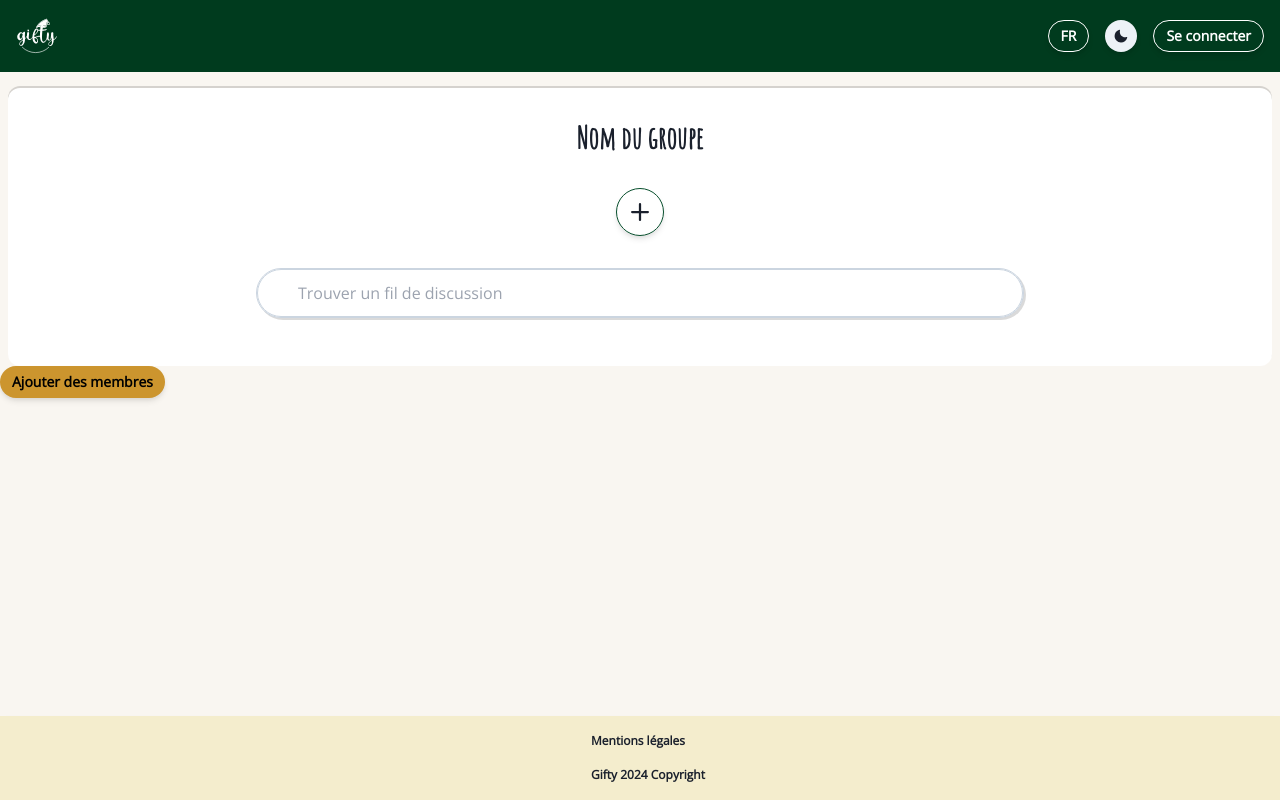
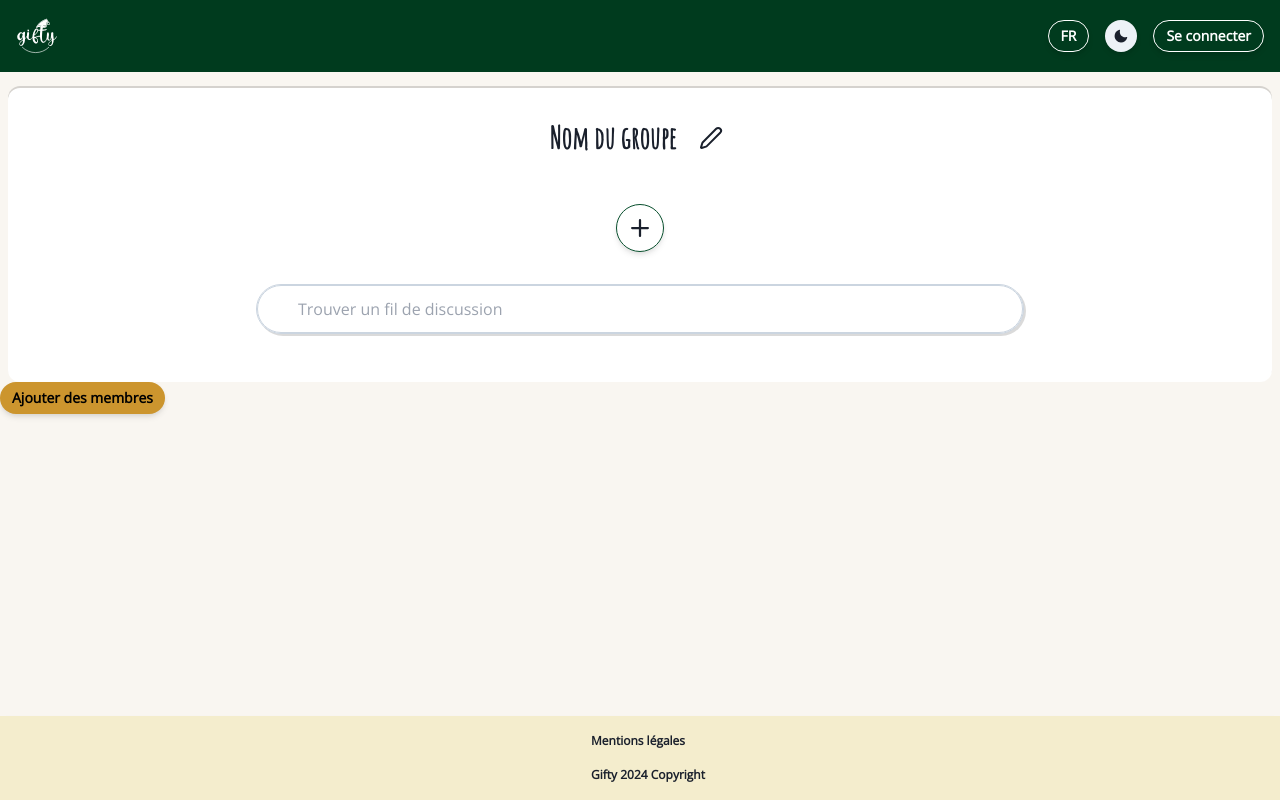
Before and after one commit to WildCodeSchool/2023-11-wns-bleu-g2-christmas-gifts-planner, a Next.js app in the folder frontend/: page /group/1 in a window 1280 px wide. Built offline with nearby package versions, Linux system fonts and the light colour scheme.

Commit message:
a user can update the group name

```diff
--- a/frontend/src/graphql/generated/schema.ts
+++ b/frontend/src/graphql/generated/schema.ts
@@ -206,6 +206,14 @@ export type CreateGroupMutationVariables = Exact<{
 
 export type CreateGroupMutation = { __typename?: 'Mutation', createGroup: { __typename?: 'Group', id: number, name: string, owner: { __typename?: 'User', id: string, lastName?: string | null, firstName?: string | null, email: string }, members: Array<{ __typename?: 'User', email: string, firstName?: string | null, id: string, lastName?: string | null }> } };
 
+export type ChangeGroupNameMutationVariables = Exact<{
+  data: UpdateGroupNameInputType;
+  groupId: Scalars['Int'];
+}>;
+
+
+export type ChangeGroupNameMutation = { __typename?: 'Mutation', changeGroupName: { __typename?: 'Group', id: number, name: string } };
+
 export type GroupByIdQueryVariables = Exact<{
   groupId: Scalars['Int'];
 }>;
@@ -325,6 +333,41 @@ export function useCreateGroupMutation(baseOptions?: Apollo.MutationHookOptions<
 export type CreateGroupMutationHookResult = ReturnType<typeof useCreateGroupMutation>;
 export type CreateGroupMutationResult = Apollo.MutationResult<CreateGroupMutation>;
 export type CreateGroupMutationOptions = Apollo.BaseMutationOptions<CreateGroupMutation, CreateGroupMutationVariables>;
+export const ChangeGroupNameDocument = gql`
+    mutation ChangeGroupName($data: UpdateGroupNameInputType!, $groupId: Int!) {
+  changeGroupName(data: $data, groupId: $groupId) {
+    id
+    name
+  }
+}
+    `;
+export type ChangeGroupNameMutationFn = Apollo.MutationFunction<ChangeGroupNameMutation, ChangeGroupNameMutationVariables>;
+
+/**
+ * __useChangeGroupNameMutation__
+ *
+ * To run a mutation, you first call `useChangeGroupNameMutation` within a React component and pass it any options that fit your needs.
+ * When your component renders, `useChangeGroupNameMutation` returns a tuple that includes:
+ * - A mutate function that you can call at any time to execute the mutation
+ * - An object with fields that represent the current status of the mutation's execution
+ *
+ * @param baseOptions options that will be passed into the mutation, supported options are listed on: https://www.apollographql.com/docs/react/api/react-hooks/#options-2;
+ *
+ * @example
+ * const [changeGroupNameMutation, { data, loading, error }] = useChangeGroupNameMutation({
+ *   variables: {
+ *      data: // value for 'data'
+ *      groupId: // value for 'groupId'
+ *   },
+ * });
+ */
+export function useChangeGroupNameMutation(baseOptions?: Apollo.MutationHookOptions<ChangeGroupNameMutation, ChangeGroupNameMutationVariables>) {
+        const options = {...defaultOptions, ...baseOptions}
+        return Apollo.useMutation<ChangeGroupNameMutation, ChangeGroupNameMutationVariables>(ChangeGroupNameDocument, options);
+      }
+export type ChangeGroupNameMutationHookResult = ReturnType<typeof useChangeGroupNameMutation>;
+export type ChangeGroupNameMutationResult = Apollo.MutationResult<ChangeGroupNameMutation>;
+export type ChangeGroupNameMutationOptions = Apollo.BaseMutationOptions<ChangeGroupNameMutation, ChangeGroupNameMutationVariables>;
 export const GroupByIdDocument = gql`
     query GroupById($groupId: Int!) {
   groupById(groupId: $groupId) {
--- /dev/null
+++ b/frontend/src/graphql/group/mutation/UpdateGroupName.gql
@@ -0,0 +1,6 @@
+mutation ChangeGroupName($data: UpdateGroupNameInputType!, $groupId: Int!) {
+  changeGroupName(data: $data, groupId: $groupId) {
+    id
+    name
+  }
+}
--- a/frontend/src/pages/group/[id].tsx
+++ b/frontend/src/pages/group/[id].tsx
@@ -1,5 +1,8 @@
 import AddMembersModal from "@/components/group/AddMembersModal";
-import { useGroupByIdQuery } from "@/graphql/generated/schema";
+import {
+  useChangeGroupNameMutation,
+  useGroupByIdQuery,
+} from "@/graphql/generated/schema";
 import { useRouter } from "next/router";
 import React, { useState } from "react";
 import {
@@ -15,7 +18,7 @@ import {
   Stack,
   Text,
 } from "@chakra-ui/react";
-import { SearchIcon } from "lucide-react";
+import { X, Check, Pen, SearchIcon } from "lucide-react";
 import { AddIcon } from "@chakra-ui/icons";
 import { useTranslation } from "react-i18next";
 
@@ -23,25 +26,42 @@ export default function Channels() {
   const router = useRouter();
   const { t } = useTranslation();
   const id = router.query?.id as string;
-  const [searchMember, setSearchMember] = useState("");
   const { data: groupeId, refetch } = useGroupByIdQuery({
     variables: { groupId: Number(id) },
   });
-  console.log("groupeId: ", groupeId);
+  const [searchMember, setSearchMember] = useState("");
+  const [editingGroupName, setEditingGroupName] = useState(false);
+  const [ChangeGroupName] = useChangeGroupNameMutation();
+  const [groupName, setGroupName] = useState(groupeId?.groupById?.name || "");
+
   const members = groupeId?.groupById.members;
-  console.log("members: ", members);
   const filteredMembers = members?.filter(
     (member) =>
       member.firstName?.toLowerCase().includes(searchMember.toLowerCase()) ||
       member.lastName?.toLowerCase().includes(searchMember.toLowerCase())
   );
-  console.log("filteredMembers: ", filteredMembers);
   const avatarColors = [
     "primary.medium",
     "secondary.high",
     "tertiary.medium",
     "orange.500",
   ];
+  const handleEdit = () => {
+    setEditingGroupName(!editingGroupName);
+  };
+  const handleChangeGroupName = (e: React.ChangeEvent<HTMLInputElement>) => {
+    setGroupName(e.target.value);
+  };
+  const updateGroupName = async () => {
+    try {
+      await ChangeGroupName({
+        variables: { groupId: Number(id), data: { name: groupName } },
+      });
+      setEditingGroupName(!editingGroupName);
+    } catch (error) {
+      console.log("error: ", error);
+    }
+  };
   return (
     <>
       <Box
@@ -52,10 +72,58 @@ export default function Channels() {
         boxShadow={"0px -2px #00000025"}
         borderRadius={"xl"}
       >
-        <Box textAlign="center" mb="4">
-          <Heading size="lg" my={4}>
-            {groupeId?.groupById.name || t("group-name")}
-          </Heading>
+        <Box
+          mb="4"
+          display="flex"
+          alignItems="center"
+          justifyContent={"center"}
+          gap={4}
+        >
+          {editingGroupName ? (
+            <Heading size="lg" my={4}>
+              <Input
+                defaultValue={groupeId?.groupById.name}
+                value={groupName}
+                onChange={handleChangeGroupName}
+                fontFamily={"heading"}
+                fontSize={"30px"}
+                width="auto"
+                variant="genericInput"
+              />
+            </Heading>
+          ) : (
+            <Heading size="lg" my={4}>
+              {groupeId?.groupById.name || t("group-name")}
+            </Heading>
+          )}
+          <Box>
+            {editingGroupName ? (
+              <Box display={"flex"}>
+                <Box
+                  as="button"
+                  className="genericButton"
+                  onClick={() => groupeId && updateGroupName()}
+                >
+                  <Check />
+                </Box>
+                <Box
+                  as="button"
+                  className="genericButton"
+                  onClick={() => groupeId && handleEdit()}
+                >
+                  <X />
+                </Box>
+              </Box>
+            ) : (
+              <Box
+                as="button"
+                className="genericButton"
+                onClick={() => groupeId && handleEdit()}
+              >
+                <Pen />
+              </Box>
+            )}
+          </Box>
         </Box>
         <Flex justifyContent="center" my={8}>
           <Stack direction="row" spacing={4}>
@@ -133,7 +201,7 @@ export default function Channels() {
                     flexWrap="wrap"
                     color={"primary.medium"}
                   >
-                   {t("present-ideas")}{" "}
+                    {t("present-ideas")}{" "}
                     {member.firstName + " " + member.lastName}
                   </Text>
                 </Box>
--- a/frontend/src/styles/globals.css
+++ b/frontend/src/styles/globals.css
@@ -14,3 +14,13 @@ body {
 #__next {
   height: 100%;
 }
+
+.genericButton {
+  border: solid 1px transparent;
+  border-radius: 6px;
+  padding: 6px;
+  transition: all 0.2s;
+}
+.genericButton:hover {
+  background-color: #f0f0f0;
+}
--- a/frontend/src/theme/components/Input.ts
+++ b/frontend/src/theme/components/Input.ts
@@ -25,7 +25,29 @@ const goldenInput = definePartsStyle({
     },
   },
 });
+const genericInput = definePartsStyle({
+  field: {
+    border: "1px solid",
+    borderColor: "generic.low",
+    rounded: 50,
+    bg: "inherit",
+    _hover: {
+      borderColor: "generic.high",
+    },
+    _focusVisible: {
+      border: "2px solid",
+      borderColor: "generic.medium",
+      bg: "white",
+    },
+    _invalid: {
+      borderColor: "tertiary.medium",
+    },
+    _placeholder: {
+      fontSize: "sm",
+    },
+  },
+});
 
 export const inputTheme = defineMultiStyleConfig({
-  variants: { goldenInput },
+  variants: { goldenInput, genericInput },
 });
--- a/frontend/src/theme/config.ts
+++ b/frontend/src/theme/config.ts
@@ -35,6 +35,11 @@ const colors = {
     highter: "#600401",
     hightest: "#410301",
   },
+  generic: {
+    low: "#f0f0f0",
+    medium: "#c0c0c0",
+    high: "#787878",
+  },
   background: {
     default: "#F9F6F1",
   },
```
